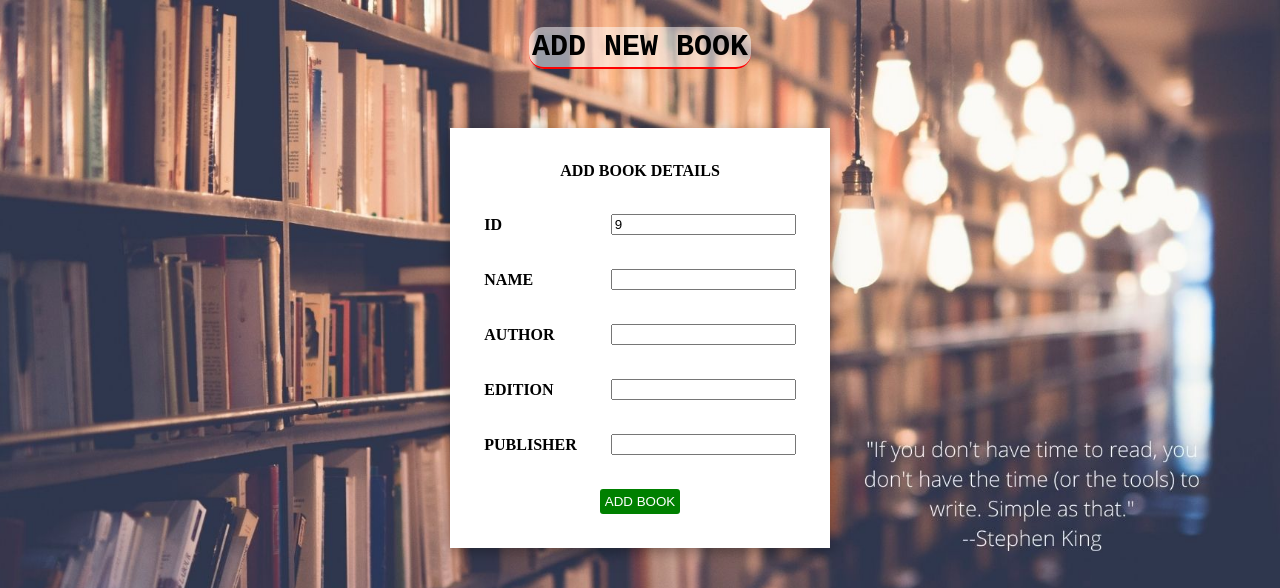
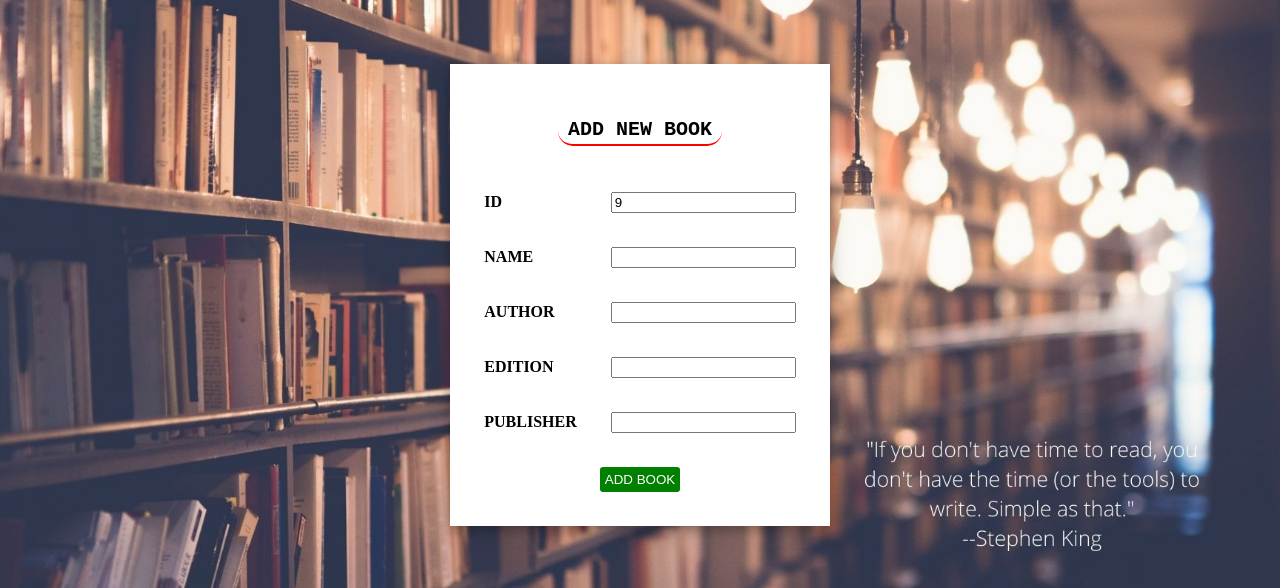
Before and after one commit to cmsubhadra/Library-Project-MCA-_-PHP, a PHP site: page /admin/add_book.php in a window 1280 px wide. Shown: the top 588 px of the page. Run offline with PHP 8.4, Linux system fonts and the light colour scheme; a user stored in the database is signed in; data comes from the database, SQL or seed files in the repository.

Commit message:
add addbook head layout changed

```diff
--- a/admin/add_book.php
+++ b/admin/add_book.php
@@ -46,12 +46,14 @@
         font-family:Courier New;
         margin-top:1em;
 
-	    font-size:30px;
+	    font-size:20px;
         }
         .b-head{
             background:rgba(255,255,255,.5);
             color:black;
             padding:3px;
+            padding-left:10px;
+            padding-right:10px;
             border-radius:15px;
             text-transform:uppercase;
             border-bottom:2px solid red;
@@ -66,7 +68,6 @@
         }
 </style>
 <body>
-<h2 class="main-head"><b class="b-head">ADD new book</b></h2>
 <?php
      $con = Mysqli_Connect("localhost","root","","library_management");
      if(!$con){
@@ -99,7 +100,8 @@
     <form name="form" action="#" method="POST">
         <table>
             <tr>
-                <th colspan="2" style="text-align:center">ADD BOOK DETAILS</th>
+                <th colspan="2" style="text-align:center">
+<h2 class="main-head"><b class="b-head">ADD new book</b></h2></th>
             </tr>
             <tr>
 
```
